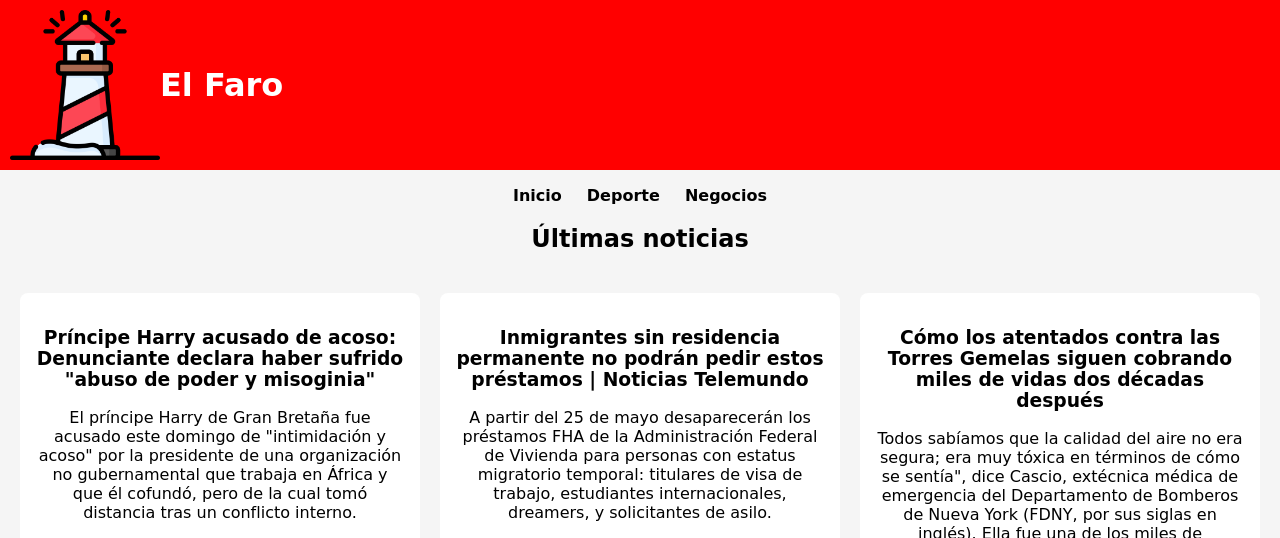
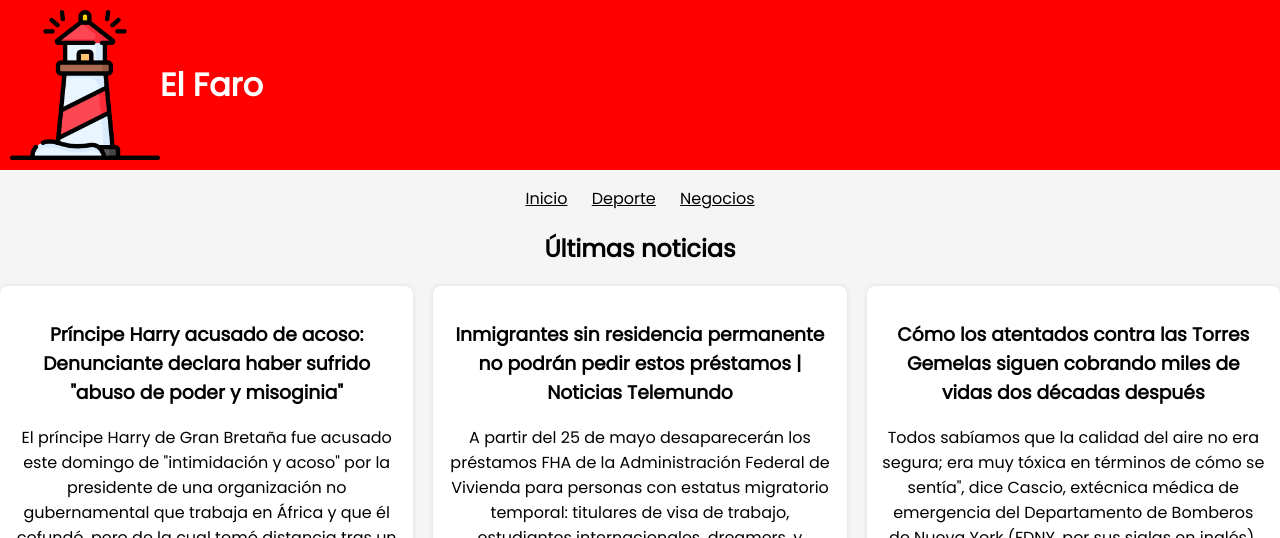
Before and after one commit to Ferxoo0805/ElFaro, a PHP site: page / in a window 1280 px wide. Shown: the top 538 px of the page. Run offline with PHP 8.4, Linux system fonts and the light colour scheme; grey boxes are pictures that could not be loaded.

Commit message:
Add files via upload

```diff
--- a/styles.css
+++ b/styles.css
@@ -1,5 +1,5 @@
 body {
-    font-family: 'Lobster', cursive;
+    font-family: 'Poppins', sans-serif;
     margin: 0;
     padding: 0;
     text-align: center;
@@ -9,7 +9,7 @@ body {
 article {
     background-color: white;
     padding: 15px;
-    border-radius: 8px;.
+    border-radius: 8px;
     box-shadow: 0 0 5px rgba(0, 0, 0, 0.1);
     transition: background-color 0.3s ease, color 0.3s ease;
 
@@ -22,16 +22,16 @@ article:hover {
     display: grid;
     grid-template-columns: repeat(auto-fit, minmax(300px, 1fr));
     gap: 20px;
-    padding: 20px;
+
 }
 
 header {
     background-color: #ff0000;
     color: #ffffff;
-    padding: 50px;
+    padding: 10px;
     display: flex;
     align-items: center;
-    padding: 10px;
+
 
 }
 footer {
@@ -55,13 +55,11 @@ nav ul li {
 }
 
 nav a {
-    text-decoration: none;
-    color: black;
-    font-weight: bold;
+    text-decoration: underline;
+    color: black
 }
 nav a:hover {
     font-weight: bold;
-    color: rgb(255, 1, 1);
     text-decoration: none;
 }
 table {
```
